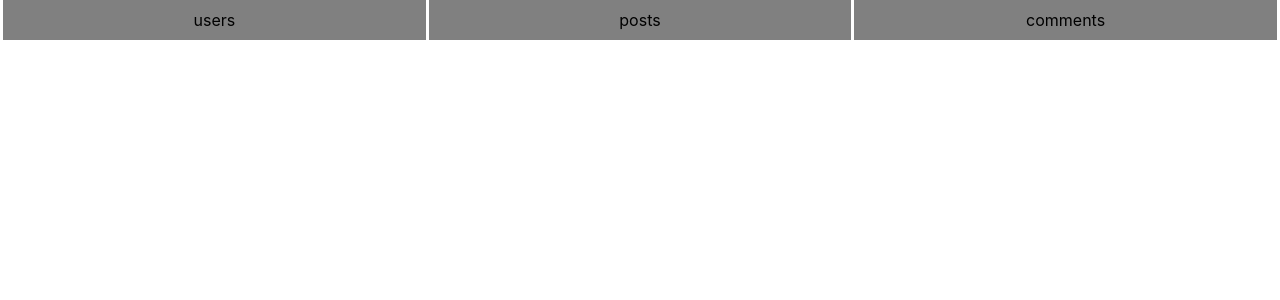
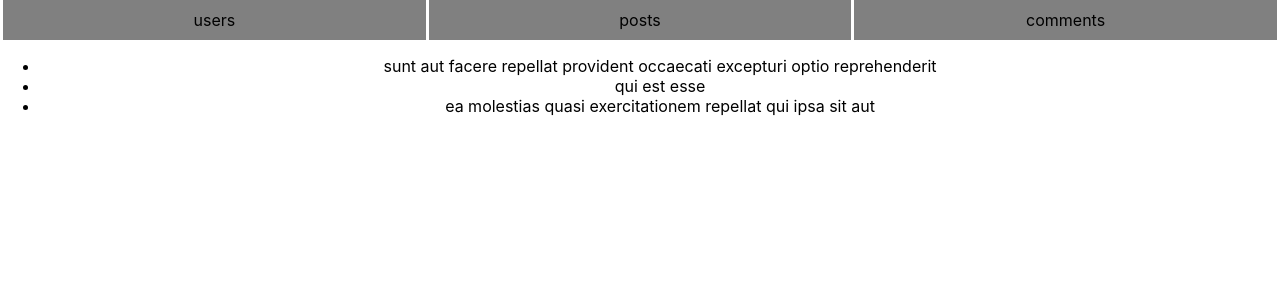
Before and after one commit to dilmurodb/fetch-data-challenge, a React (Create React App) app: page / in a window 1280 px wide. Shown: the top 300 px of the page. Built offline with nearby package versions, Linux system fonts and the light colour scheme.

Commit message:
feat: create Main and ListItem components

```diff
--- a/src/App.js
+++ b/src/App.js
@@ -1,9 +1,30 @@
 import './App.css';
 import Header from './components/Header';
+import Main from './components/Main';
 
 function App() {
 
   const API_URL = 'https://jsonplaceholder.typicode.com/'
+
+  const dataArr = [
+    {
+      "userId": 1,
+      "id": 1,
+      "title": "sunt aut facere repellat provident occaecati excepturi optio reprehenderit",
+      "body": "quia et suscipit\nsuscipit recusandae consequuntur expedita et cum\nreprehenderit molestiae ut ut quas totam\nnostrum rerum est autem sunt rem eveniet architecto"
+    },
+    {
+      "userId": 1,
+      "id": 2,
+      "title": "qui est esse",
+      "body": "est rerum tempore vitae\nsequi sint nihil reprehenderit dolor beatae ea dolores neque\nfugiat blanditiis voluptate porro vel nihil molestiae ut reiciendis\nqui aperiam non debitis possimus qui neque nisi nulla"
+    },
+    {
+      "userId": 1,
+      "id": 3,
+      "title": "ea molestias quasi exercitationem repellat qui ipsa sit aut",
+      "body": "et iusto sed quo iure\nvoluptatem occaecati omnis eligendi aut ad\nvoluptatem doloribus vel accusantium quis pariatur\nmolestiae porro eius odio et labore et velit aut"
+    }]
 
   const handleClick = (e) => {
     console.log(e)
@@ -17,6 +38,9 @@
           posts='posts'
           comments='comments'
       />
+      <Main
+          dataArr={dataArr}
+      />
     </div>
   );
 }
--- /dev/null
+++ b/src/components/ListItem.js
@@ -0,0 +1,9 @@
+import React from 'react'
+
+const ListItem = ({ item }) => {
+  return (
+    <li>{item.title}</li>
+  )
+}
+
+export default ListItem
--- /dev/null
+++ b/src/components/Main.js
@@ -0,0 +1,12 @@
+import React from 'react'
+import ListItem from './ListItem'
+
+const Main = ({ dataArr }) => {
+  return (
+    <main>
+        <ul>{dataArr.map(item => (<ListItem key={item.id} item={item}/>))}</ul>
+    </main>
+  )
+}
+
+export default Main
```
